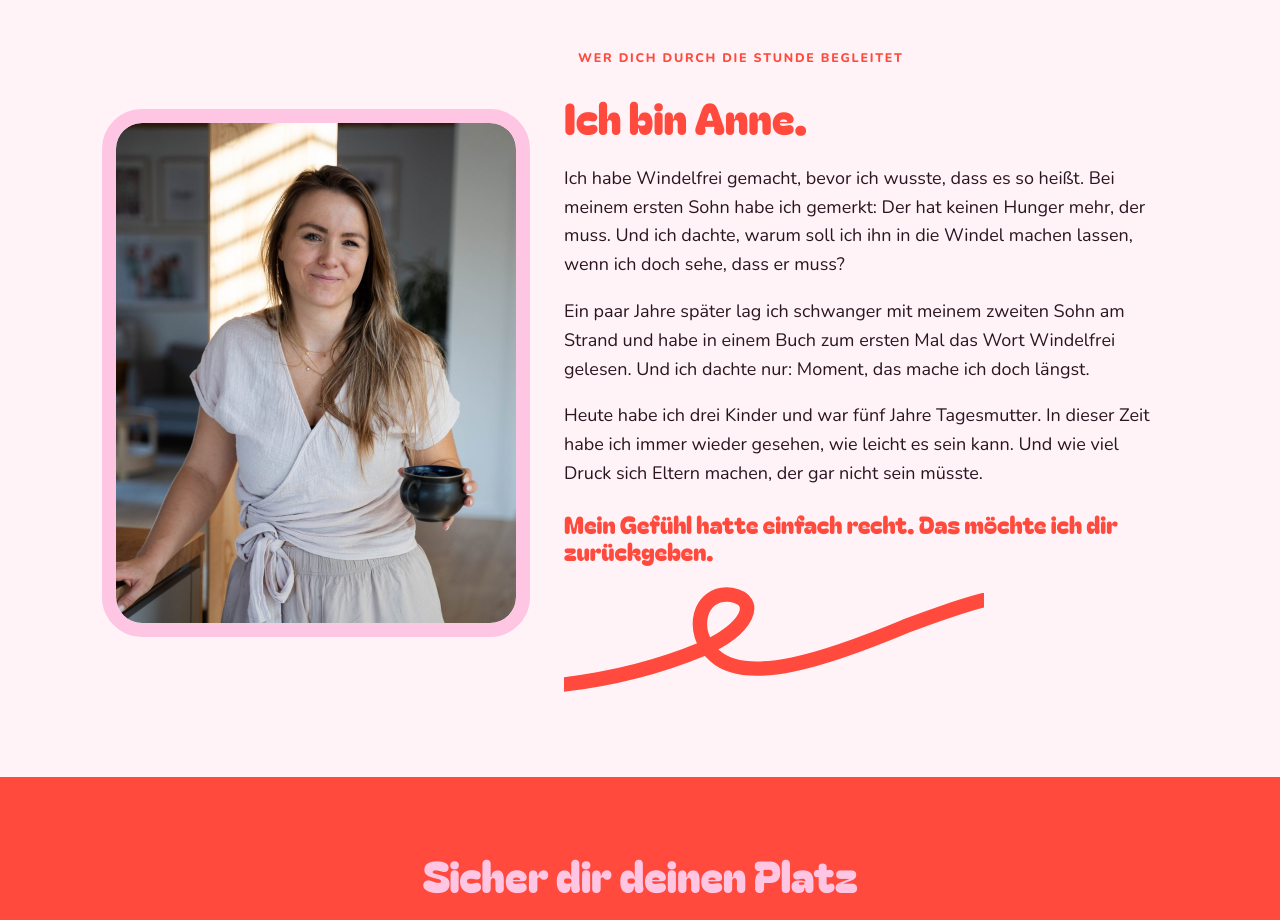
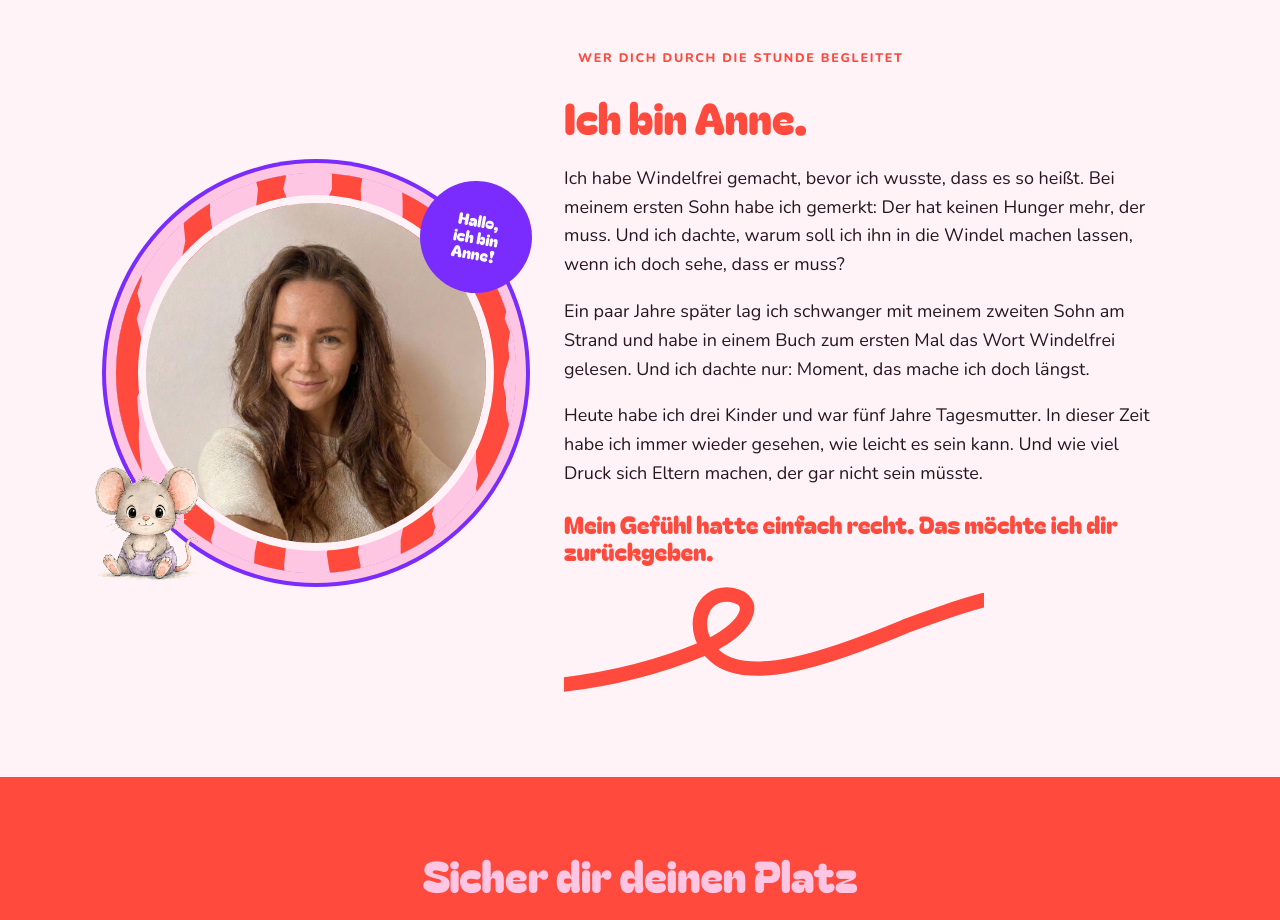
Before and after one commit to annesiebenkees-ai/pippin-welt, a plain HTML site: page webinar/index.html in a window 1280 px wide. Shown: the part 3460-4380 px from the top of the page. Drawn offline with Linux system fonts and the light colour scheme.

Commit message:
Update Pippin-Welt

```diff
--- a/webinar/index.html
+++ b/webinar/index.html
@@ -11,6 +11,14 @@
 <meta property="og:image" content="https://pippin-welt.de/assets/foto-mama-kind.jpg" />
 <link rel="icon" href="../erste-schritte/icons/icon-192.png" />
 <link rel="stylesheet" href="../assets/pippin-plakat.css" />
+<style>
+/* Annes Portrait im Kreis (16.11.2026) */
+.anne-kreis { position: relative; width: 100%; max-width: 420px; aspect-ratio: 1; margin: 0 auto; border-radius: 50%; padding: 22px; background: url(../assets/plakat/streifen-tomate-rosa.svg) center / cover; box-shadow: 0 0 0 10px var(--rosa), 0 0 0 14px var(--violett); }
+.anne-kreis .anne-bild { width: 100%; height: 100%; border-radius: 50%; object-fit: cover; object-position: 50% 28%; border: 8px solid var(--hellrosa); display: block; }
+.anne-sticker { position: absolute; top: 2%; right: -4%; z-index: 3; width: 112px; height: 112px; border-radius: 50%; background: var(--violett); color: var(--weiss); display: flex; align-items: center; justify-content: center; text-align: center; font: 400 1rem/1.05 'Bagel', sans-serif; transform: rotate(10deg); }
+.anne-maus { position: absolute; left: -6%; bottom: -2%; width: 110px; z-index: 2; }
+@media (max-width: 760px) { .anne-kreis { max-width: 300px; padding: 16px; } .anne-sticker { width: 88px; height: 88px; font-size: .85rem; right: -2%; } .anne-maus { width: 84px; left: -2%; } }
+</style>
 </head>
 <body>
 
@@ -96,7 +104,11 @@
 <!-- 5 · Anne -->
 <section>
   <div class="wrap anne-grid">
-    <img src="../assets/anne-foto.jpg" alt="Anne Siebenkees in ihrer Küche mit einer Tasse" width="800" height="1200" loading="lazy">
+    <div class="anne-kreis">
+      <img class="anne-bild" src="../assets/anne-portrait-webinar.jpg" alt="Anne Siebenkees lächelt in die Kamera" width="896" height="1195" loading="lazy">
+      <span class="anne-sticker">Hallo,<br>ich bin<br>Anne!</span>
+      <img class="anne-maus" src="../assets/plakat/pippin-sit.png" alt="" width="110" loading="lazy">
+    </div>
     <div>
       <span class="label">Wer dich durch die Stunde begleitet</span>
       <h2>Ich bin Anne.</h2>
```
Also changed, not shown: assets/anne-portrait-webinar.jpg (added).
